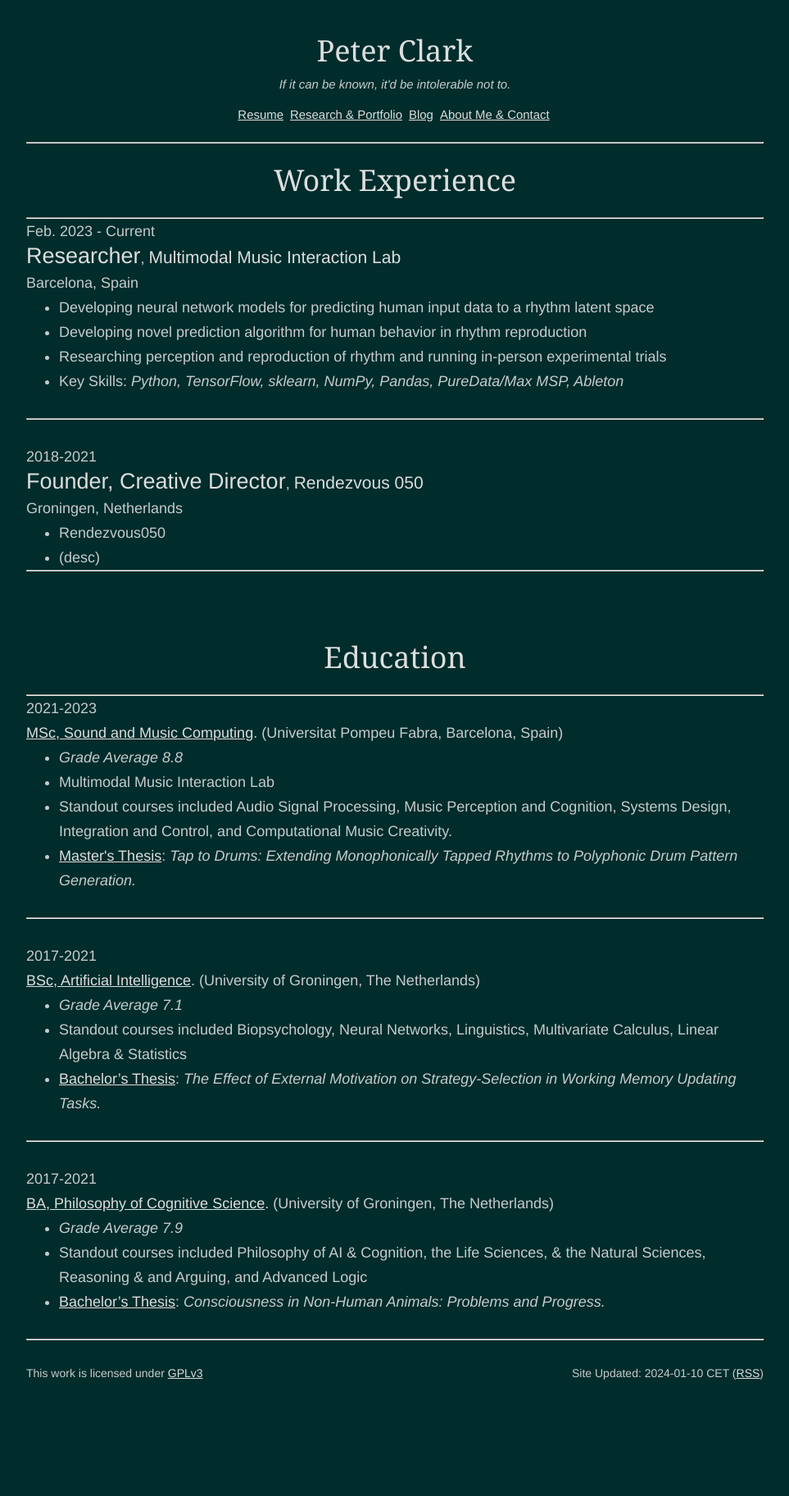
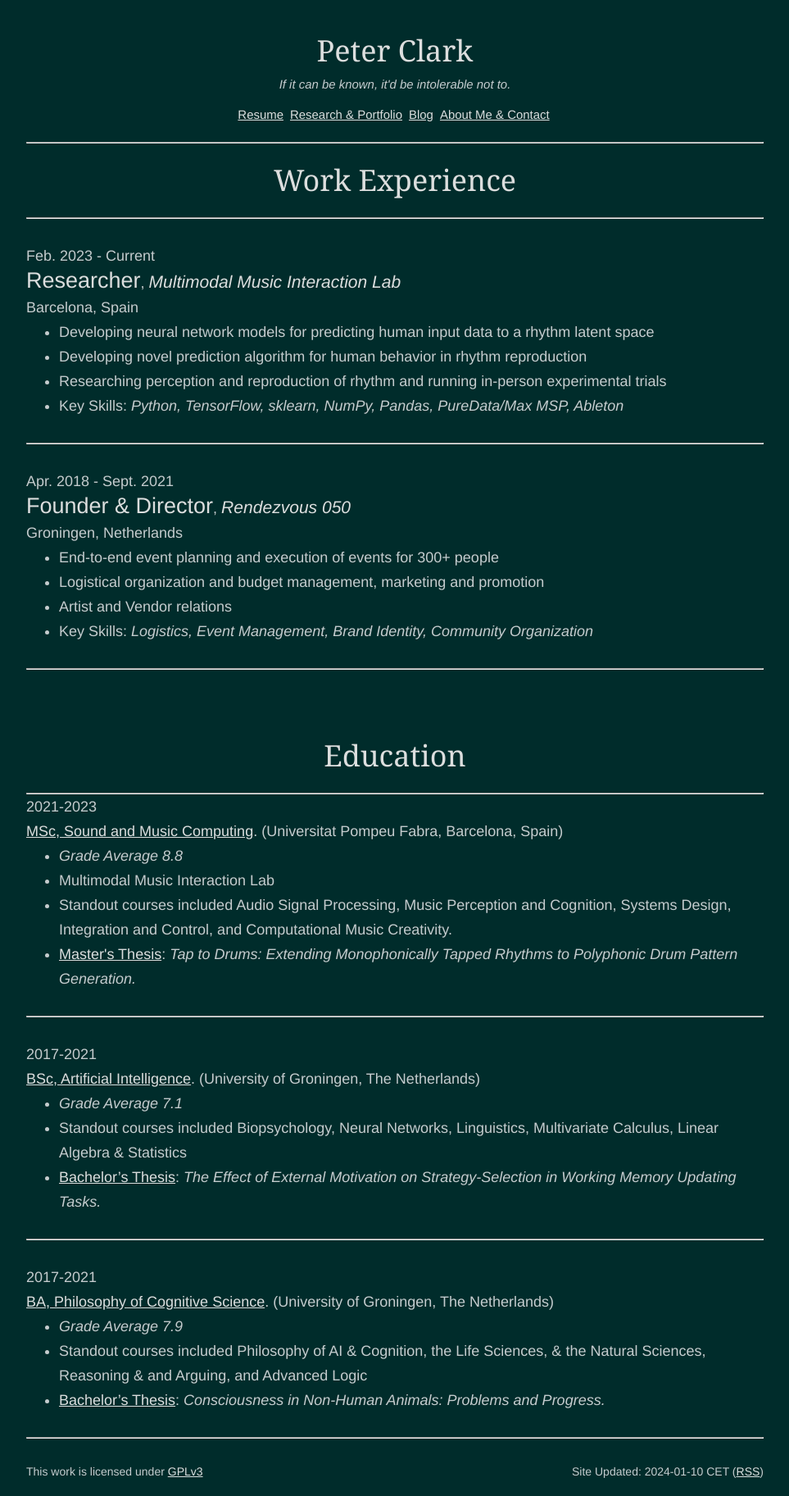
Before and after one commit to peter-clark/peter-clark.github.io, a Jekyll site: the page built from resume/index.html, in a window 1280 px wide. Shown: the whole page at 82% size, without its empty margins (158-1121 px from the left). Built offline with Jekyll 4.4.1, drawn with Linux system fonts in a browser that asks for light colours; before the commit the page ends 1705 px from its top, so only the background shows below that.

Commit message:
experience pt1

```diff
--- a/resume/index.html
+++ b/resume/index.html
@@ -12,8 +12,9 @@ Work Experience
 <p></p>
 
 <dl>
+  <br>
   <dt>Feb. 2023 - Current</dt>
-  <dd style="display: inline;"><h2 style="display: inline;"><strong>Researcher</strong></h2>,      <h3 style="display: inline;"><strong> Multimodal Music Interaction Lab</strong></h3></dd>
+  <dd style="display: inline;"><h2 style="display: inline;"><strong>Researcher</strong></h2>,      <h3 style="display: inline;"><strong> <i>Multimodal Music Interaction Lab</i></strong></h3></dd>
   <dd>Barcelona, Spain</dd>
     <ul>
       <li>Developing neural network models for predicting human input data to a rhythm latent space</li>
@@ -27,12 +28,15 @@ Work Experience
 <hr class="small" />
 <br>
 <dl>
-  <dt>2018-2021</dt>
-  <dd style="display: inline;"><h2 style="display: inline;"><strong>Founder, Creative Director</strong></h2>,      <h3 style="display: inline;"><strong> Rendezvous 050</strong></h3></dd>
+  <dt>Apr. 2018 - Sept. 2021</dt>
+  <dd style="display: inline;"><h2 style="display: inline;"><strong>Founder &amp; Director</strong></h2>,      <h3 style="display: inline;"><strong> <i>Rendezvous 050</i></strong></h3></dd>
   <dd>Groningen, Netherlands</dd>
     <ul>
-      <li>Rendezvous050</li>
-      <li>(desc)</li>
+        <li>End-to-end event planning and execution of events for 300+ people
+        <li>Logistical organization and budget management, marketing and promotion</li>
+        <li>Artist and Vendor relations</li>
+        <li>Key Skills: <i>Logistics, Event Management, Brand Identity, Community Organization</i></li>
+        <br>
     </ul>
 
     <hr class="small" />
```
Also changed, not shown: index.md (+1 -1 lines).
